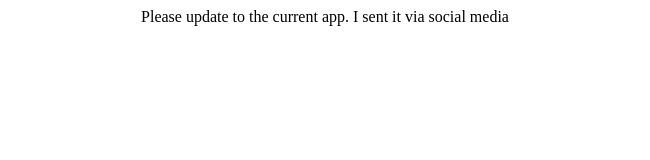
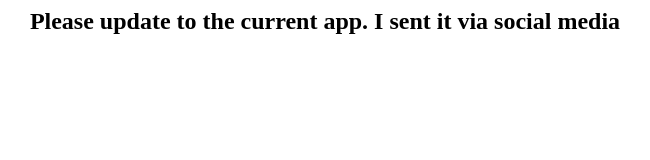
Before and after one commit to UncleNeemo/RossyHBD, a plain HTML site: page index.html in a window 1280 px wide. Shown: the whole page, without its empty margins (315-965 px from the left). Drawn offline with Linux system fonts and the light colour scheme.

Commit message:
Update index.html

```diff
--- a/index.html
+++ b/index.html
@@ -5,6 +5,6 @@
 <head><title>update app</title>
 </head>
 <body>
-<p><center>Please update to the current app. I sent it via social media</center></p>
+  <p><center><h2>Please update to the current app. I sent it via social media</h2></center></p>
 </body>
 </html>
```
